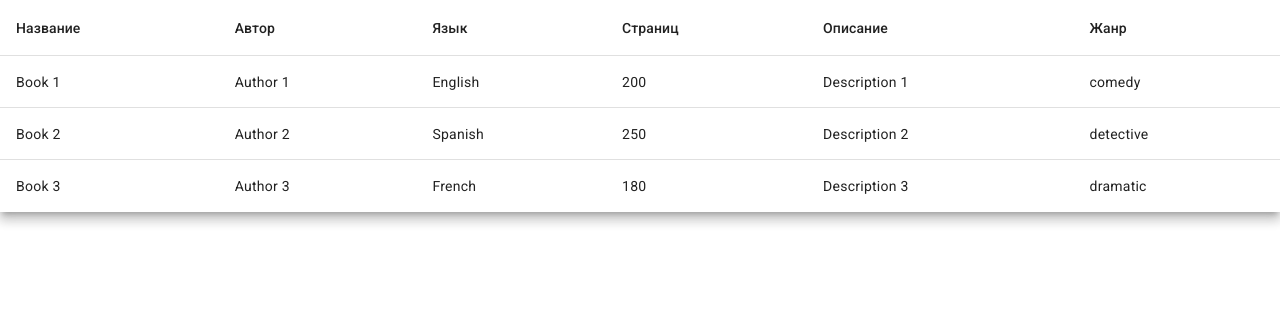
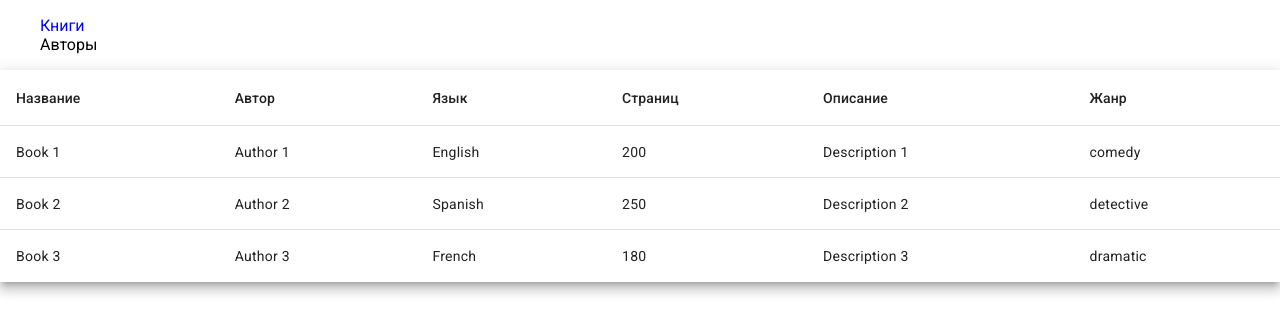
Before and after one commit to Andarilz/Angular_Yii2, an Angular app: page / in a window 1280 px wide. Shown: the top 334 px of the page. Built offline with nearby package versions, Linux system fonts and the light colour scheme.

Commit message:
feat: Add navigation component
Create navigation component with links: Books and Authors

```diff
--- a/src/app/app.component.html
+++ b/src/app/app.component.html
@@ -1 +1,3 @@
+<app-nav></app-nav>
+
 <router-outlet></router-outlet>
--- a/src/app/app.module.ts
+++ b/src/app/app.module.ts
@@ -11,6 +11,7 @@ import { BooksListComponent } from './components/books-list/books-list.component
 import { BookComponent } from './components/book/book.component';
 import { AuthorsListComponent } from './components/authors-list/authors-list.component';
 import { AuthorComponent } from './components/author/author.component';
+import { NavComponent } from './components/nav/nav.component';
 
 @NgModule({
   declarations: [
@@ -18,7 +19,8 @@ import { AuthorComponent } from './components/author/author.component';
     BooksListComponent,
     BookComponent,
     AuthorsListComponent,
-    AuthorComponent
+    AuthorComponent,
+    NavComponent
   ],
   imports: [
     BrowserModule,
--- /dev/null
+++ b/src/app/components/nav/nav.component.html
@@ -0,0 +1,6 @@
+<nav>
+  <ul>
+    <li><a routerLink="/" routerLinkActive="active" [routerLinkActiveOptions]="{exact: true}">Книги</a></li>
+    <li><a routerLink="/authors" routerLinkActive="active">Авторы</a></li>
+  </ul>
+</nav>
--- /dev/null
+++ b/src/app/components/nav/nav.component.scss
@@ -0,0 +1,15 @@
+a {
+  text-decoration: none;
+  color: black;
+}
+
+li {
+  list-style-type: none;
+  :hover {
+    text-decoration: underline;
+  }
+}
+
+.active {
+    color: blue;
+}
```
Also changed, not shown: src/app/components/nav/nav.component.ts (added, +10 -0 lines), 1 other file (tests, documents, lock files or other folders).
